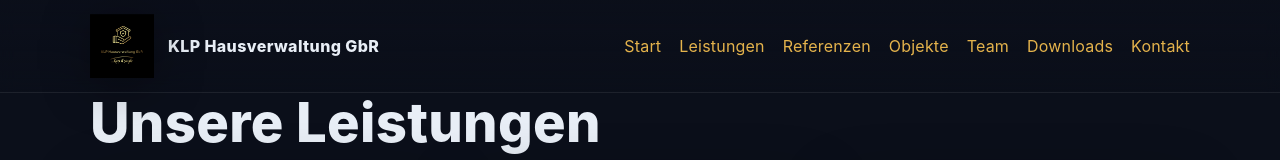
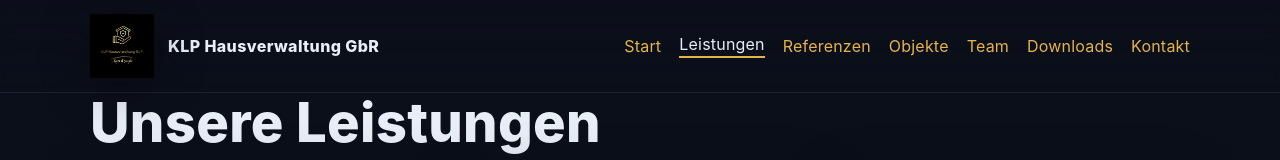
Before and after one commit to KLPHausverwaltung/klp-hausverwaltung-website, a plain HTML site: page leistungen.html in a window 1280 px wide. Shown: the top 160 px of the page. Drawn offline with Linux system fonts and the light colour scheme.

Commit message:
Update leistungen.html

```diff
--- a/leistungen.html
+++ b/leistungen.html
@@ -15,13 +15,14 @@
     </div>
  <nav class="menu">
   <a href="index.html">Start</a>
-  <a href="leistungen.html">Leistungen</a>
+  <a href="leistungen.html" class="active">Leistungen</a>
   <a href="referenzen.html">Referenzen</a>
   <a href="objekte.html">Objekte</a>
   <a href="team.html">Team</a>
   <a href="downloads.html">Downloads</a>
   <a href="kontakt.html">Kontakt</a>
 </nav>
+
 
   </div>
 </header>
```
